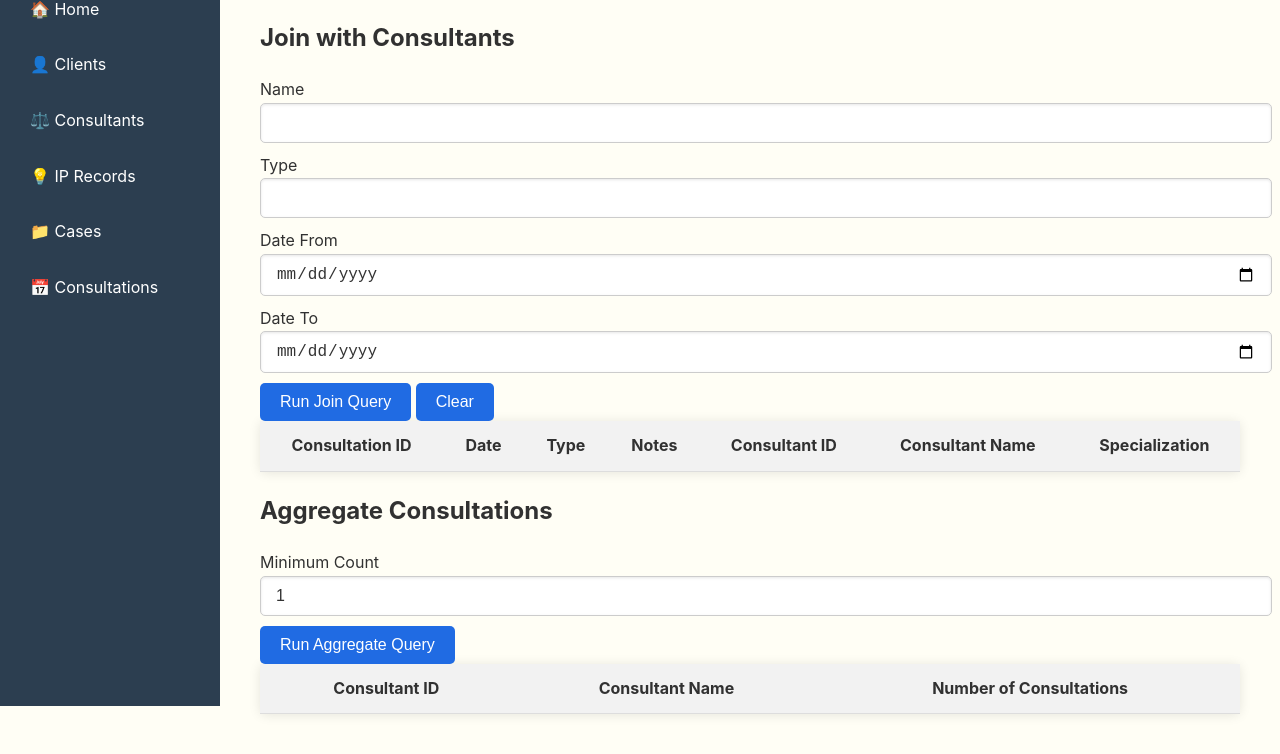
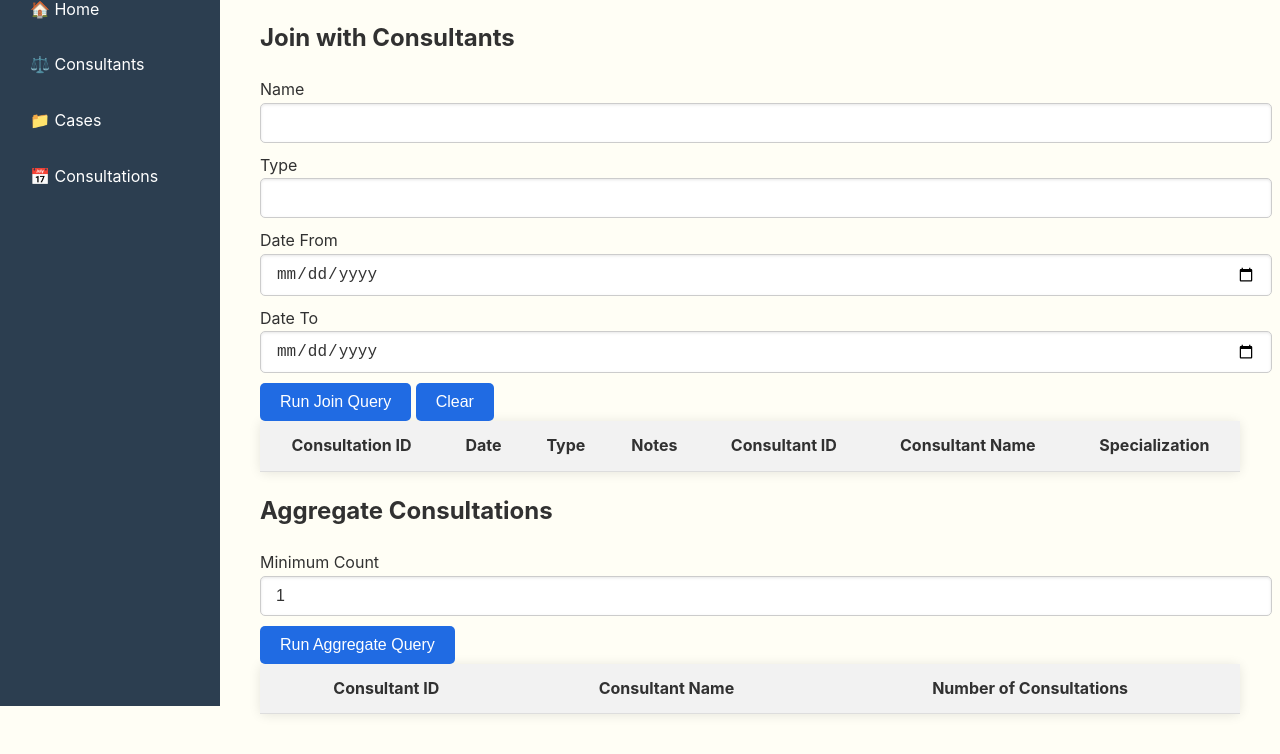
Before and after one commit to imanjosh/IP-and-Legal-Contract-Management-System, a website: page CPSC304_Node_Project/public/consultations.html in a window 1280 px wide. Shown: the part 94-848 px from the top of the page. Drawn offline with Linux system fonts and the light colour scheme.

Commit message:
updated consultations.html sidebar

```diff
--- a/CPSC304_Node_Project/public/consultations.html
+++ b/CPSC304_Node_Project/public/consultations.html
@@ -10,11 +10,9 @@
     <h2>IP Legal DB</h2>
     <nav class="menu">
       <a href="index.html">🏠 Home</a>
-      <a href="clients.html">👤 Clients</a>
       <a href="consultants.html">⚖️ Consultants</a>
-      <a href="iprecords.html">💡 IP Records</a>
-      <a href="cases.html">📁 Cases</a>
-      <a href="consultations.html" class="active">📅 Consultations</a>
+      <a href="cases.html" class="active">📁 Cases</a>
+      <a href="consultations.html">📅 Consultations</a>
     </nav>
   </aside>
 
```
